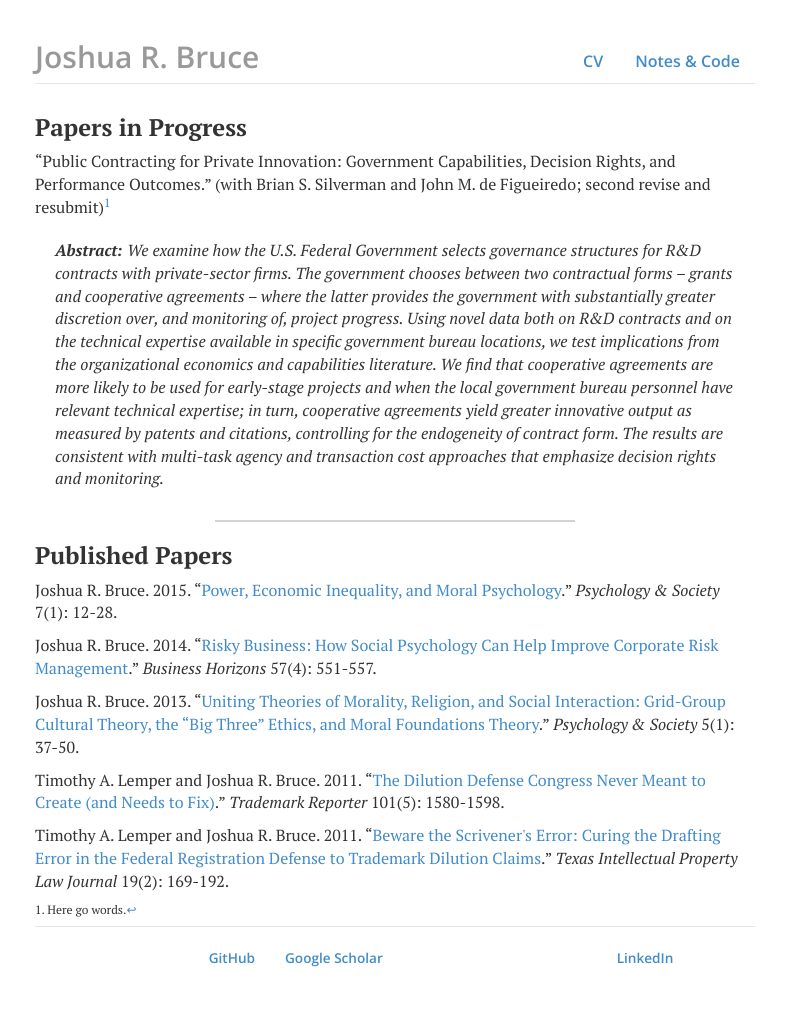
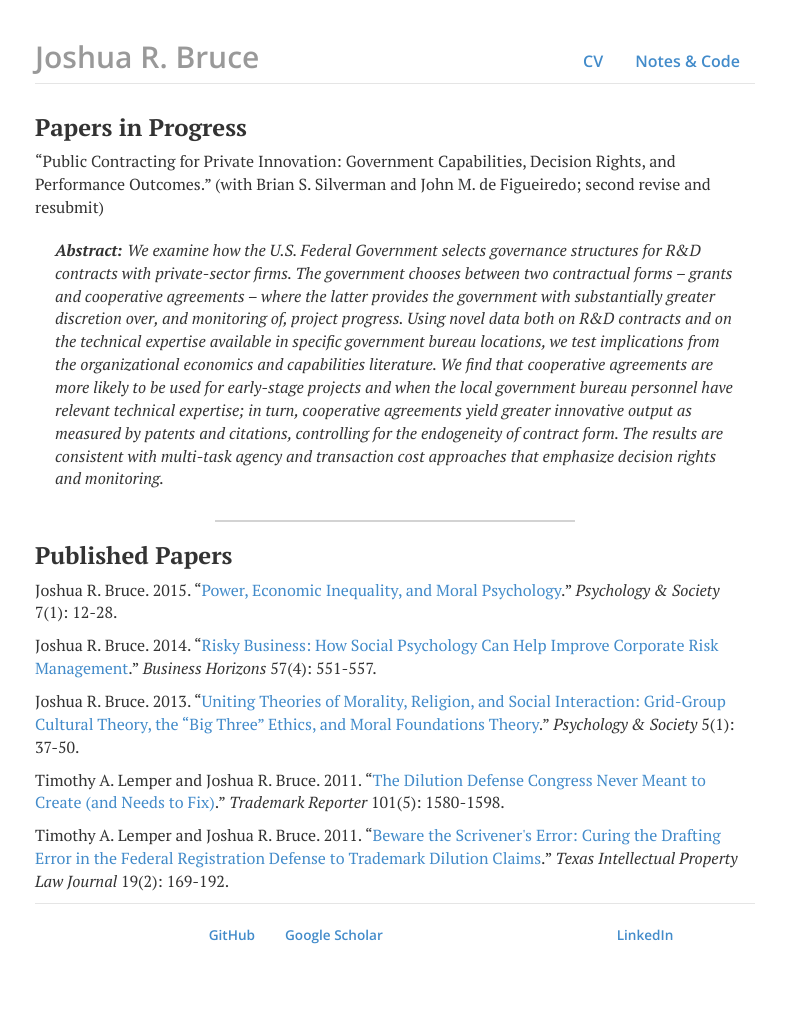
Before and after one commit to joshuarbruce/joshuarbruce.github.io, a Jekyll site: the page built from papers/index.html, in a window 1280 px wide. Shown: the whole page, without its empty margins (245-1031 px from the left). Built offline with Jekyll 4.4.1, drawn with Linux system fonts in a browser that asks for light colours; nearby versions of some CDN libraries; after the commit the page ends 996 px from its top, so only the background shows below that.

Commit message:
edit papers page

```diff
--- a/papers/index.html
+++ b/papers/index.html
@@ -8,7 +8,7 @@ description: list of Joshua R. Bruce's papers, published and in various states o
 
 	<h3>Papers in Progress</h3>
 
-  	<p>&ldquo;Public Contracting for Private Innovation: Government Capabilities, Decision Rights, and Performance Outcomes.&rdquo; (with Brian S. Silverman and John M. de Figueiredo; second revise and resubmit)<sup><a href="#fn1" id="ref1">1</a></sup></p>
+  	<p>&ldquo;Public Contracting for Private Innovation: Government Capabilities, Decision Rights, and Performance Outcomes.&rdquo; (with Brian S. Silverman and John M. de Figueiredo; second revise and resubmit)</p>
 		<blockquote style="border-left:none"><i><b>Abstract: </b>We examine how the U.S. Federal Government selects governance structures for R&D contracts with private-sector firms. The government chooses between two contractual forms – grants and cooperative agreements – where the latter provides the government with substantially greater discretion over, and monitoring of, project progress. Using novel data both on R&D contracts and on the technical expertise available in specific government bureau locations, we test implications from the organizational economics and capabilities literature. We find that cooperative agreements are more likely to be used for early-stage projects and when the local government bureau personnel have relevant technical expertise; in turn, cooperative agreements yield greater innovative output as measured by patents and citations, controlling for the endogeneity of contract form. The results are consistent with multi-task agency and transaction cost approaches that emphasize decision rights and monitoring.</i></blockquote>
 
     <p><center><div style="height: 2px; background-color:lightgrey; width:50%; margin-top: 10px; margin-bottom: 10px"></div></center></p>
@@ -20,7 +20,4 @@ description: list of Joshua R. Bruce's papers, published and in various states o
 	<p>Joshua R. Bruce. 2013. &ldquo;<a href="http://www.psychologyandsociety.org/__assets/__original/2013/02/Bruce_J.pdf" target="_blank">Uniting Theories of Morality, Religion, and Social Interaction: Grid-Group Cultural Theory, the “Big Three” Ethics, and Moral Foundations Theory</a>.&rdquo; <i>Psychology & Society</i> 5(1): 37-50.</p>
 	<p>Timothy A. Lemper and Joshua R. Bruce. 2011. &ldquo;<a href="http://heinonline.org/HOL/LandingPage?collection=journals&handle=hein.journals/thetmr101&div=51&id=&page=" target="_blank">The Dilution Defense Congress Never Meant to Create (and Needs to Fix)</a>.&rdquo; <i>Trademark Reporter</i> 101(5): 1580-1598.</p>
 	<p>Timothy A. Lemper and Joshua R. Bruce. 2011. &ldquo;<a href="http://heinonline.org/HOL/LandingPage?collection=journals&handle=hein.journals/tipj19&div=11&id=&page=" target="_blank">Beware the Scrivener's Error: Curing the Drafting Error in the Federal Registration Defense to Trademark Dilution Claims</a>.&rdquo; <i>Texas Intellectual Property Law Journal</i> 19(2): 169-192.</p>
-
-<sup id="fn1">1. Here go words.<a href="#ref1" title="Jump back to footnote 1 in the text.">↩</a></sup>
-
 </div>
```
